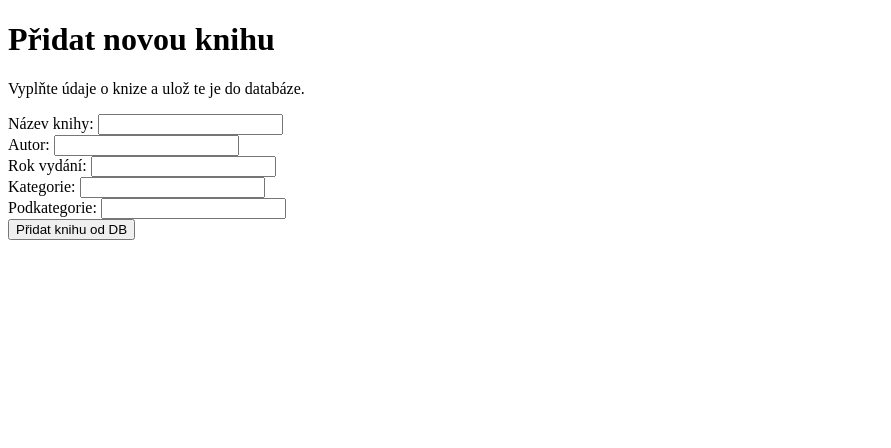
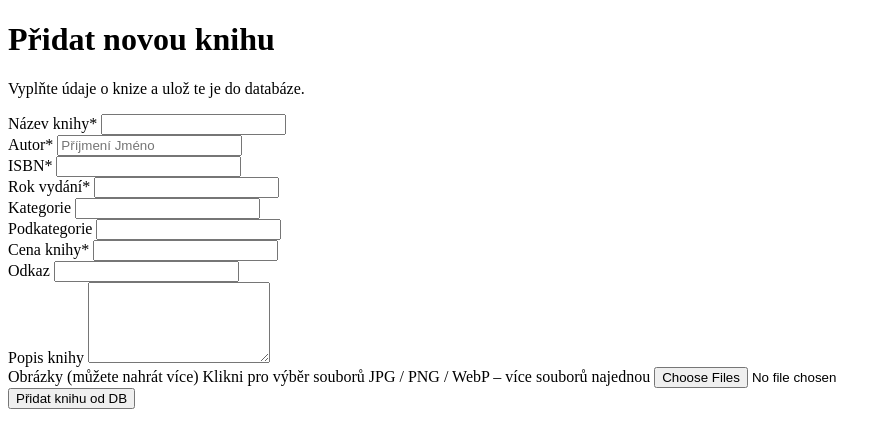
Before and after one commit to daniel-kolar/WA-2026-Kolar-Daniel, a PHP site: page /book_create.php in a window 1280 px wide. Shown: the top 448 px of the page, without its empty margins (0-891 px from the left). Run offline with PHP 8.4, Linux system fonts and the light colour scheme.

Commit message:
Úkol 05 - PHP projekt - část 01 - uprava formuláře book_create

```diff
--- a/skupinaA/BooksApp/app/views/books/book_create.php
+++ b/skupinaA/BooksApp/app/views/books/book_create.php
@@ -14,29 +14,61 @@
         </div>
 
         <div>
-            <form action="">
+            <form action="../controllers/BookController.php" method="POST" enctype="multipart/form-data">
                 <div>
                     <div>
-                        <label for="title">Název knihy:</label>
+                        <label for="title">Název knihy*</label>
                         <input type="text" id="title" name="title" required>
                     </div>
 
                     <div>
-                        <label for="author">Autor:</label>
-                        <input type="text" id="author" name="author" required>
+                        <label for="author">Autor*</label>
+                        <input type="text" id="author" name="author" placeholder="Příjmení Jméno" required>
                     </div>
                     <div>
-                        <label for="year">Rok vydání:</label>
+                        <label for="isbn">ISBN*</label>
+                        <input type="text" id="isbn" name="isbn" required>
+                    </div>
+
+                    <div>
+                        <label for="year">Rok vydání*</label>
                         <input type="number" id="year" name="year" required>
                     </div>
+
                     <div>
-                        <label for="category">Kategorie:</label>
+                        <label for="category">Kategorie</label>
                         <input type="text" id="category" name="category">
                     </div>
+
                     <div>
-                        <label for="subcategory">Podkategorie:</label>
+                        <label for="subcategory">Podkategorie</label>
                         <input type="text" id="subcategory" name="subcategory">
                     </div>
+
+                    <div>
+                        <label for="price">Cena knihy*</label>
+                        <input type="number" id="price" name="price" step="0.01" required>
+                    </div>
+
+                    <div>
+                        <label for="link">Odkaz</label>
+                        <input type="text" id="link" name="link">
+                    </div>
+
+                    <div>
+                        <label for="description">Popis knihy</label>
+                        <textarea id="description" name="description" rows="5"></textarea>
+                    </div>
+
+                    <div>
+                        <label>Obrázky (můžete nahrát více)</label>
+                        <label>
+                            <span>Klikni pro výběr souborů</span>
+                            <span>JPG / PNG / WebP – více souborů najednou</span>
+                            <input type="file" id="images" name="images[]" multiple accept="image/*" class="hidden">
+                        </label>
+                    </div>
+
 
                     <div>
                         <button type="submit">Přidat knihu od DB</button>
```
